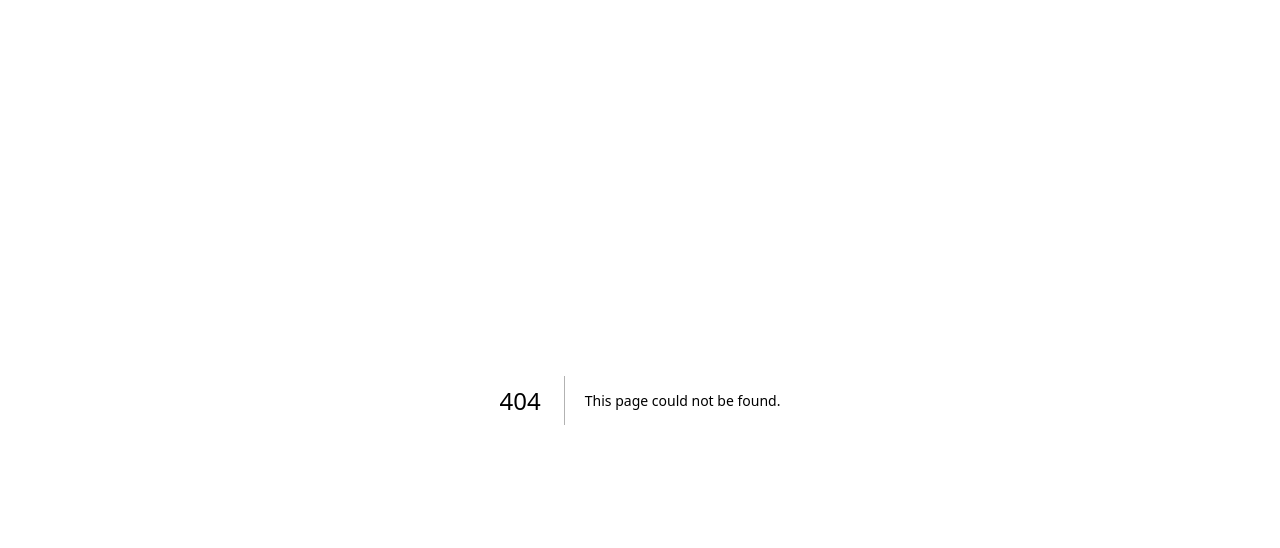
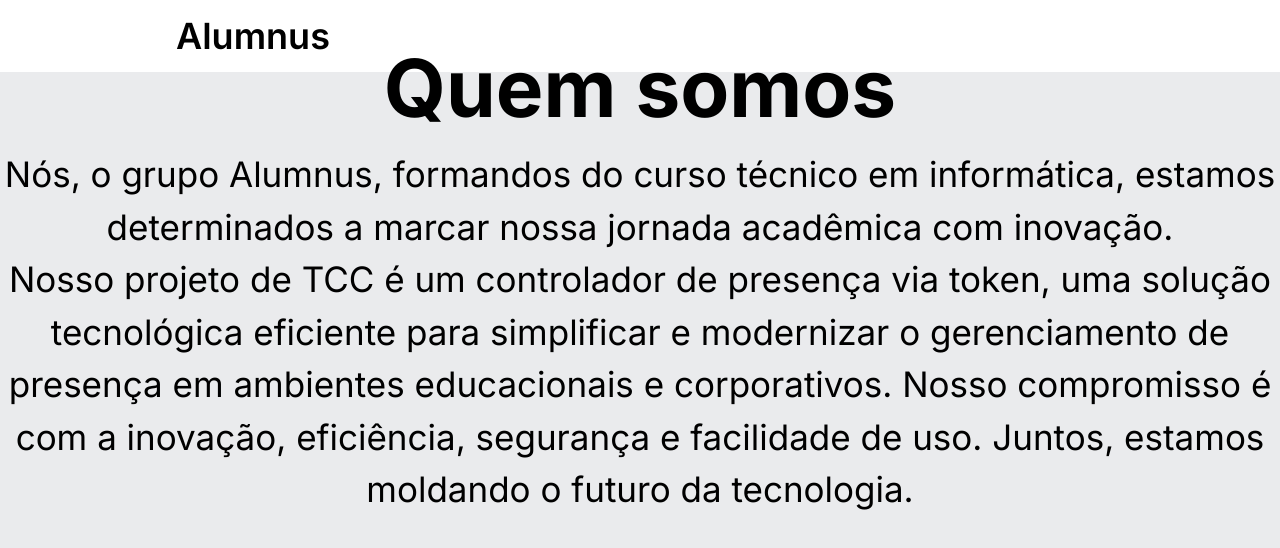
Before and after one commit to MariaR1t4/tc, a Next.js app: page /sobrenos in a window 1280 px wide. Before the commit this address had no page. Shown: the top 548 px of the page. Built offline with nearby package versions, Linux system fonts and the light colour scheme.

Commit message:
sobrenos

```diff
--- /dev/null
+++ b/app/components/sobrenos.tsx
@@ -0,0 +1,20 @@
+export default function SobreNos() {
+    return (
+      <>
+        <main style={{ display: 'flex', justifyContent: 'center', alignItems: 'center', height: '50vh', fontSize: "35px" }}>
+          <div className="container" style={{ textAlign: 'center' }}>
+            <p style={{fontSize: "80px"}}>
+            <strong >Quem somos</strong>
+            </p>
+            <p>
+
+                Nós, o grupo Alumnus, formandos do curso técnico em informática, estamos determinados a marcar nossa jornada acadêmica com inovação.
+
+              <br />
+              Nosso projeto de TCC é um controlador de presença via token, uma solução tecnológica eficiente para simplificar e modernizar o gerenciamento de presença em ambientes educacionais e corporativos. Nosso compromisso é com a inovação, eficiência, segurança e facilidade de uso. Juntos, estamos moldando o futuro da tecnologia.
+            </p>
+          </div>
+        </main>
+      </>
+    );
+  }
--- /dev/null
+++ b/app/sobrenos/layout.tsx
@@ -0,0 +1,9 @@
+import { execFile } from "child_process"
+
+export default function Sobrenos({children,} : {children: React.ReactNode}) {
+  return (
+      <div>
+          {children}
+      </div>
+  )
+}
--- /dev/null
+++ b/app/sobrenos/page.tsx
@@ -0,0 +1,11 @@
+
+import { NavbarLog } from "../components/navbarlog";
+import SobreNos from "../components/sobrenos";
+
+
+export default function LoginPage(){
+  return(<>
+  <NavbarLog />
+    <SobreNos/>
+  </>
+  )}
```
